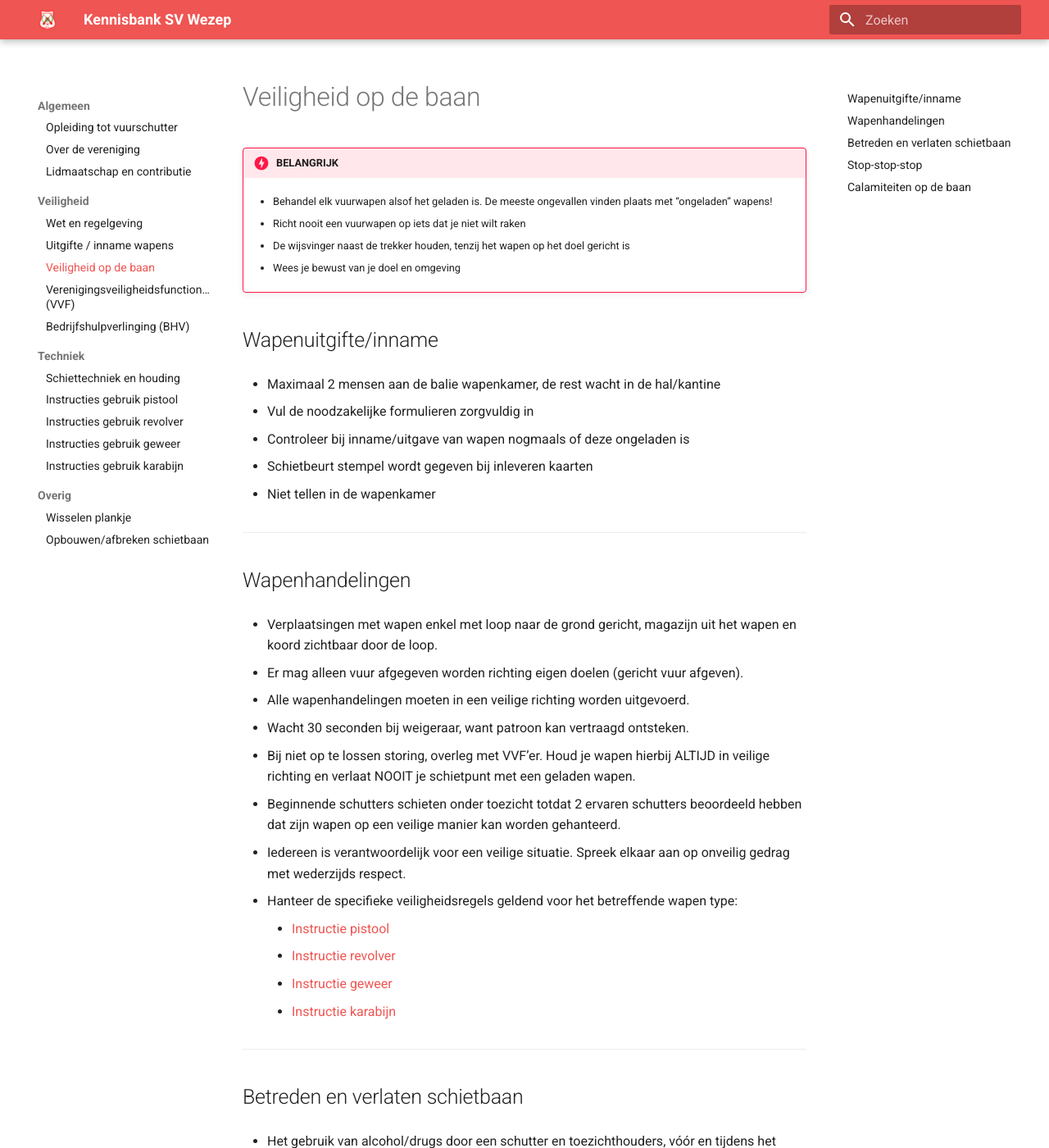
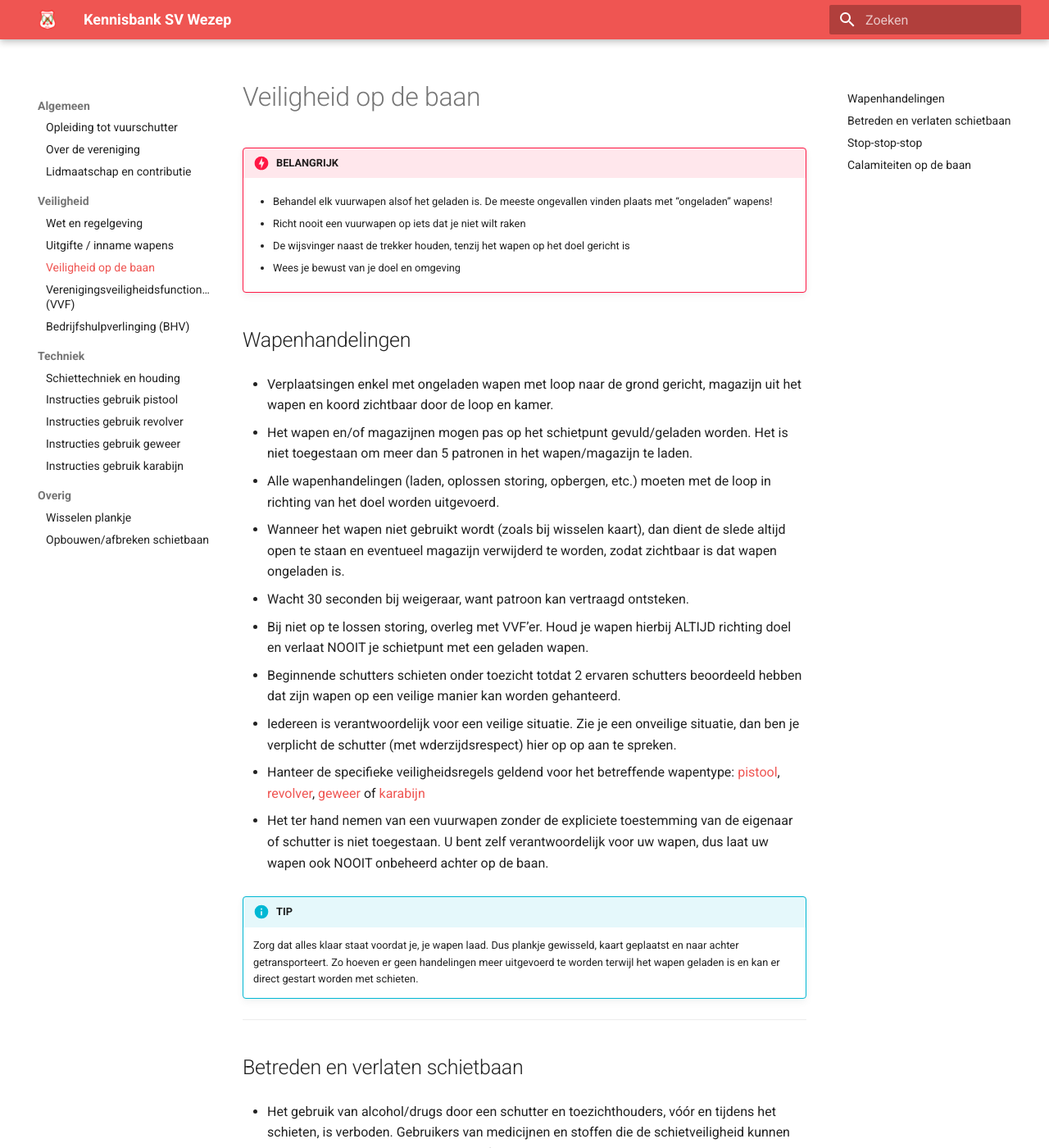
Before and after one commit to svwezep/kennisbank, an MkDocs documentation site: the page built from docs/veiligheid/veiligheid-op-de-baan.md, in a window 1280 px wide and 1400 px high. Shown: the whole window at 82% size. Built offline with MkDocs 1.6.1 and Material for MkDocs 9.7.7, drawn with Linux system fonts in a browser that asks for light colours; some of the changed text lies outside the part shown.

Commit message:
veiligheid

```diff
--- a/docs/veiligheid/veiligheid-op-de-baan.md
+++ b/docs/veiligheid/veiligheid-op-de-baan.md
@@ -9,43 +9,33 @@
 
     - Wees je bewust van je doel en omgeving
 
-## Wapenuitgifte/inname
-
-- Maximaal 2 mensen aan de balie wapenkamer, de rest wacht in de hal/kantine
-
-- Vul de noodzakelijke formulieren zorgvuldig in
-
-- Controleer bij inname/uitgave van wapen nogmaals of deze ongeladen is
-
-- Schietbeurt stempel wordt gegeven bij inleveren kaarten
-
-- Niet tellen in de wapenkamer
-
----
 
 ## Wapenhandelingen
 
-- Verplaatsingen met wapen enkel met loop naar de grond gericht, magazijn uit het wapen en koord zichtbaar door de loop.
+- Verplaatsingen enkel met ongeladen  wapen met loop naar de grond gericht, magazijn uit het wapen en koord zichtbaar door de loop en kamer.
 
-- Er mag alleen vuur afgegeven worden richting eigen doelen (gericht vuur afgeven).
+- Het wapen en/of magazijnen mogen pas op het schietpunt gevuld/geladen worden. Het is niet toegestaan om meer dan 5 patronen in het wapen/magazijn te laden.
 
-- Alle wapenhandelingen moeten in een veilige richting worden uitgevoerd.
+- Alle wapenhandelingen (laden, oplossen storing, opbergen, etc.) moeten met de loop in richting van het doel worden uitgevoerd.
+
+- Wanneer het wapen niet gebruikt wordt (zoals bij wisselen kaart), dan dient de slede altijd open te staan en eventueel magazijn verwijderd te worden, zodat zichtbaar is dat wapen ongeladen is.
 
 - Wacht 30 seconden bij weigeraar, want patroon kan vertraagd ontsteken.
 
-- Bij niet op te lossen storing, overleg met VVF’er. Houd je wapen hierbij ALTIJD in veilige richting en verlaat NOOIT je schietpunt met een geladen wapen.
+- Bij niet op te lossen storing, overleg met VVF’er. Houd je wapen hierbij ALTIJD richting doel en verlaat NOOIT je schietpunt met een geladen wapen.
 
 - Beginnende schutters schieten onder toezicht totdat 2 ervaren schutters beoordeeld hebben dat zijn wapen op een veilige manier kan worden gehanteerd.
 
-- Iedereen is verantwoordelijk voor een veilige situatie. Spreek elkaar aan op onveilig gedrag met wederzijds respect.
+- Iedereen is verantwoordelijk voor een veilige situatie. Zie je een onveilige situatie, dan ben je verplicht de schutter (met wderzijdsrespect) hier op op aan te spreken.
 
-- Hanteer de specifieke veiligheidsregels geldend voor het betreffende wapen type:
+- Hanteer de specifieke veiligheidsregels geldend voor het betreffende wapentype: [pistool](../techniek/instructie-pistool.md), [revolver](../techniek/instructie-revolver.md),  [geweer](../techniek/instructie-geweer.md) of [karabijn](../techniek/instructie-karabijn.md)
 
-    * [Instructie pistool](../techniek/instructie-pistool.md)
-    * [Instructie revolver](../techniek/instructie-revolver.md)
-    * [Instructie geweer](../techniek/instructie-geweer.md)
-    * [Instructie karabijn](../techniek/instructie-karabijn.md)
+- Het ter hand nemen van een vuurwapen zonder de expliciete toestemming van de eigenaar of schutter is niet toegestaan. U bent zelf verantwoordelijk voor uw wapen, dus laat uw wapen ook NOOIT onbeheerd achter op de baan.
 
+
+!!! info "TIP"
+    Zorg dat alles klaar staat voordat je, je wapen laad. Dus plankje gewisseld, kaart geplaatst en naar achter getransporteert. Zo hoeven er geen handelingen meer uitgevoerd
+    te worden terwijl het wapen geladen is en kan er direct gestart worden met schieten.
 
 ---
 
@@ -55,19 +45,25 @@
 
 - Het is verboden om de schietpunten te betreden indien er geen VVF’er aanwezig is.
 
-- Het is verboden de baan voor de schietpunten te betreden indien er nog geschoten word.
+- Bij eigen wapen: Haal deze op het schietpunt uit de koffer/foudraal en niet achter op de bankjes, zodat er niet gelopen hoeft te worden met het wapen.
 
-- Denk aan gehoorbescherming indien het betreden van de schietbaan.
+- Het enkel toegestaan na toestemming van VVFer de baan voor de schietpunten te betreden. In iedergeval NOOIT wanneer er nog geschoten wordt.
+
+- Denk aan gehoorbescherming en schietbril **voor** het betreden van de schietbaan. Het is verplicht beiden te dragen op de schietbaan.
 
 - Sluit de deur bij binnenkomst en verlaten van de baan.
 
 - Plaats houten kaarthouder indien van toepassing
 
-- Voor het verlaten van de baan, ontladen wapen en lege patroonhouder laten zien aan de VVF’er
+- Voor het verlaten van de baan, ontladen wapen (met oranje koort) en lege patroonhouder laten zien aan de VVF’er
 
 - Eigen schietplek opruimen van hulzen en rommel.
 
 - Houten kaarthouder weer omwisselen indien van toepassing.
+
+- Toegang van introducés mag enkel na toestemming van een aanwezig bestuurslid. Het is ten strengste verboden om een wapen uit handen te geven aan een bezoeker of lid dat nog niet zelfstandig mag schieten.
+
+- Buiten schietbaan en wapenkamer dient het wapen ALTIJD opgeborgen te zijn in een afgesloten koffer of foudraal. Demonstratie, bezichtiging, onderhoud en de- montage enkel in een door het bestuur aangewezen ruimte, maar **NOOIT IN DE KANTINE**
 
 ---
 
@@ -91,8 +87,12 @@ Het ‘stop-stop-stop’ signaal wordt gegeven wanneer er een onveilige situatie
 
 - Er hangt een EHBO doos in de gang in de kelder. In de kantine hang een AED achter de bar.
 
-- De BHV’ers binnen de vereniging zijn Jeroen Veldhuis en Hennie van Milgen
+- [De BHV’ers binnen de vereniging zijn Jeroen Veldhuis en Hennie van Milgen](bedrijfshulpverlinging.md)
 
 - Aansturing d.m.v de VVF’er (taak verdeling)
 
 - Baan verlaten m.u.v. helpende leden die zijn aangewezen door de VVF’er.
+
+!!! danger "BELANGRIJK"
+    Veiligheid heeft bij onze vereniging de hoogste prioriteit. Overtreding van bovenstaande regels kan leiden tot
+    verwijdering van de schietbaan en mogelijk zelfs tot royement.
```
Also changed, not shown: docs/algemeen/opleiding-tot-vuurschutter.md (+5 -0 lines), docs/veiligheid/wapenuitgifte.md (+20 -0 lines), readme.md (+3 -3 lines).
